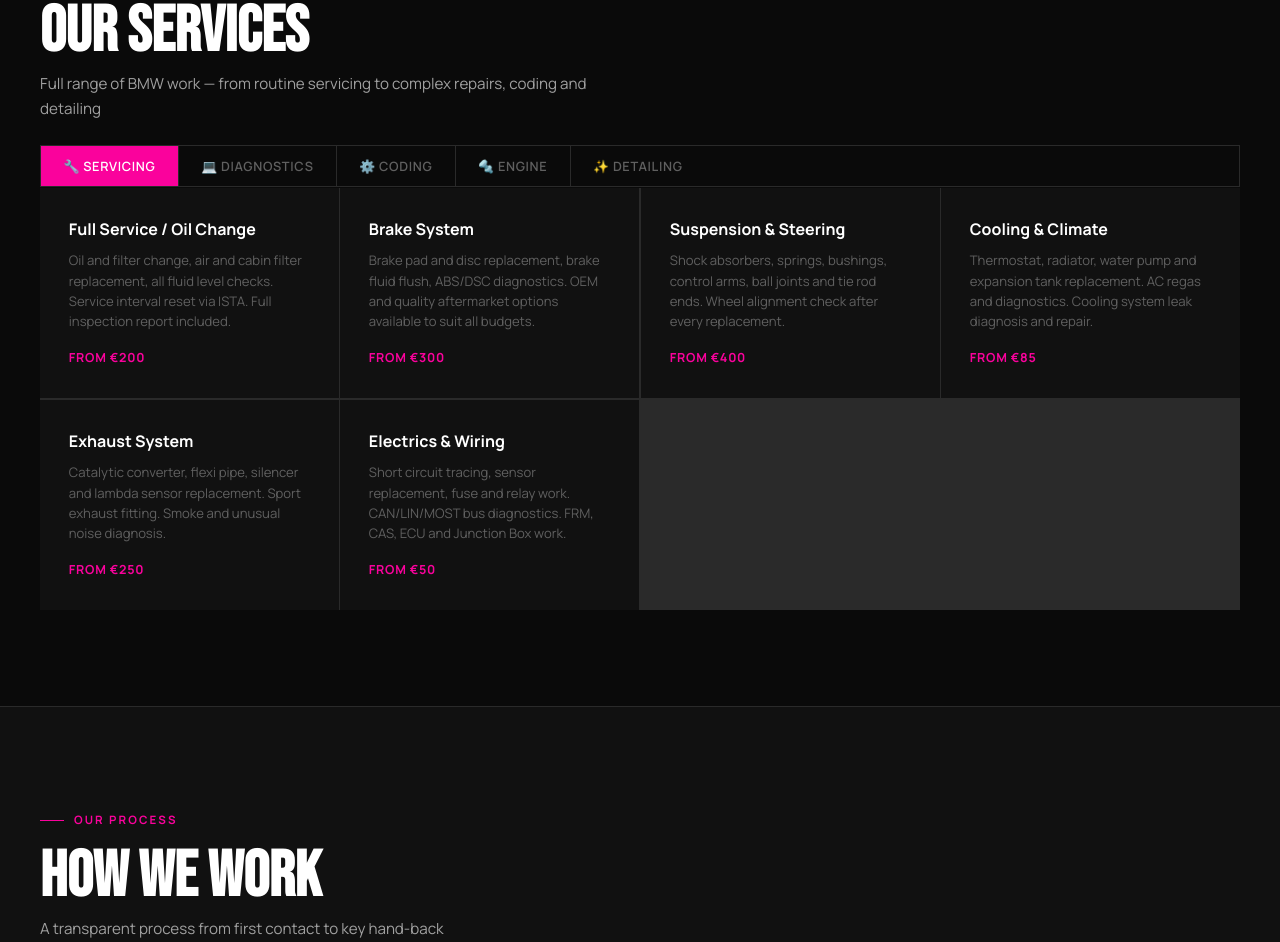
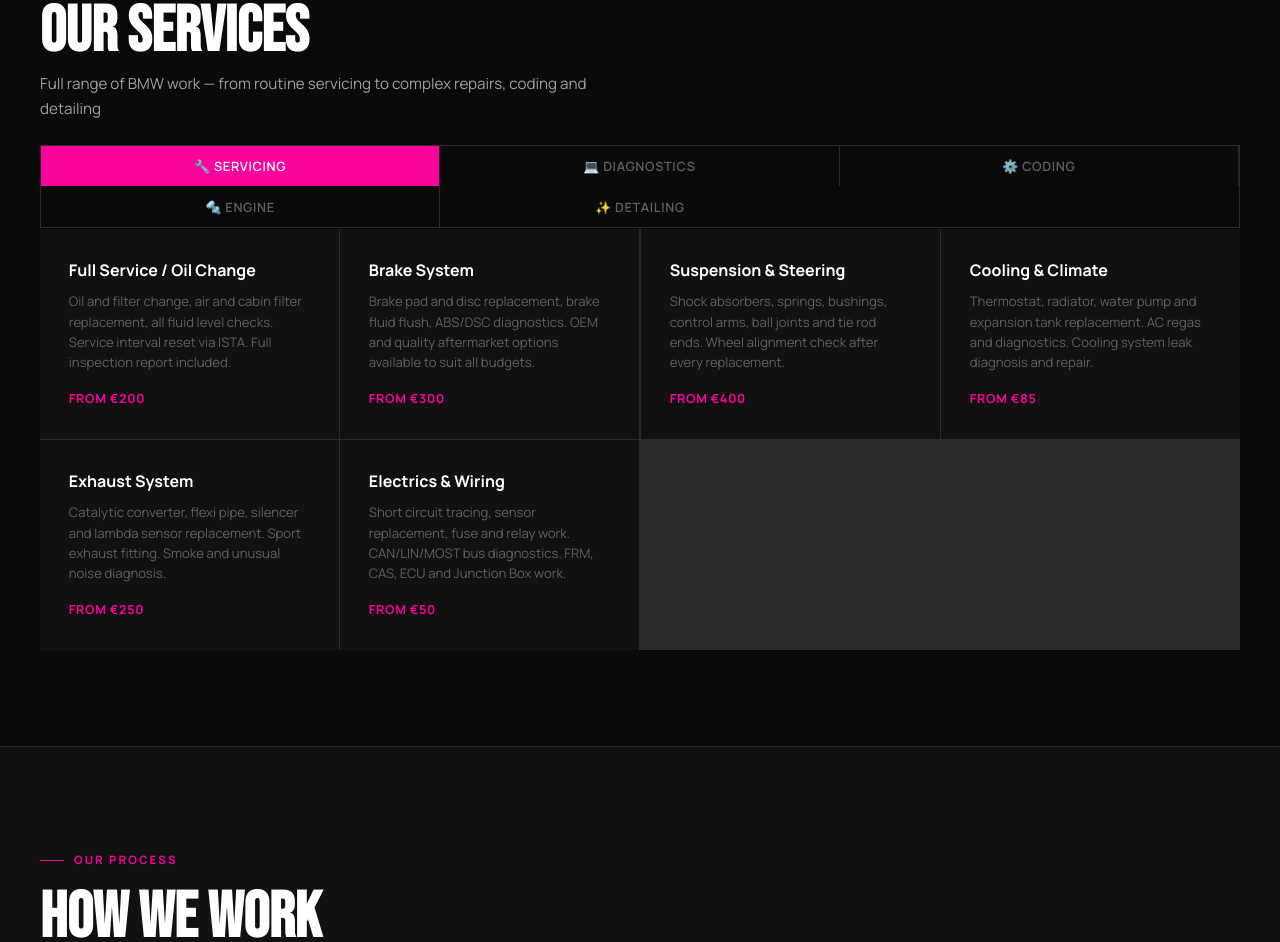
Before and after one commit to CoreQQ/heatgaragenext, a Next.js app: page / in a window 1280 px wide. Shown: the part 1687-2629 px from the top of the page. Built offline with nearby package versions, Linux system fonts and the light colour scheme.

Commit message:
fix: tabs scroll + preloader image

```diff
--- a/src/app/globals.css
+++ b/src/app/globals.css
@@ -172,10 +172,9 @@
    SERVICES / TABS
 ───────────────────────────────────────── */
 .services-tabs {
-  display:flex; flex-wrap:nowrap;
-  border:1px solid var(--border); margin-top:1.5rem;
-  overflow-x:auto; -webkit-overflow-scrolling:touch;
-  scrollbar-width:none;
+  display:grid;
+  grid-template-columns: repeat(3,1fr);
+  border: 1px solid var(--border); margin-top:1.5rem;
 }
 .services-tabs::-webkit-scrollbar { display:none; }
 .tab-btn {
```
